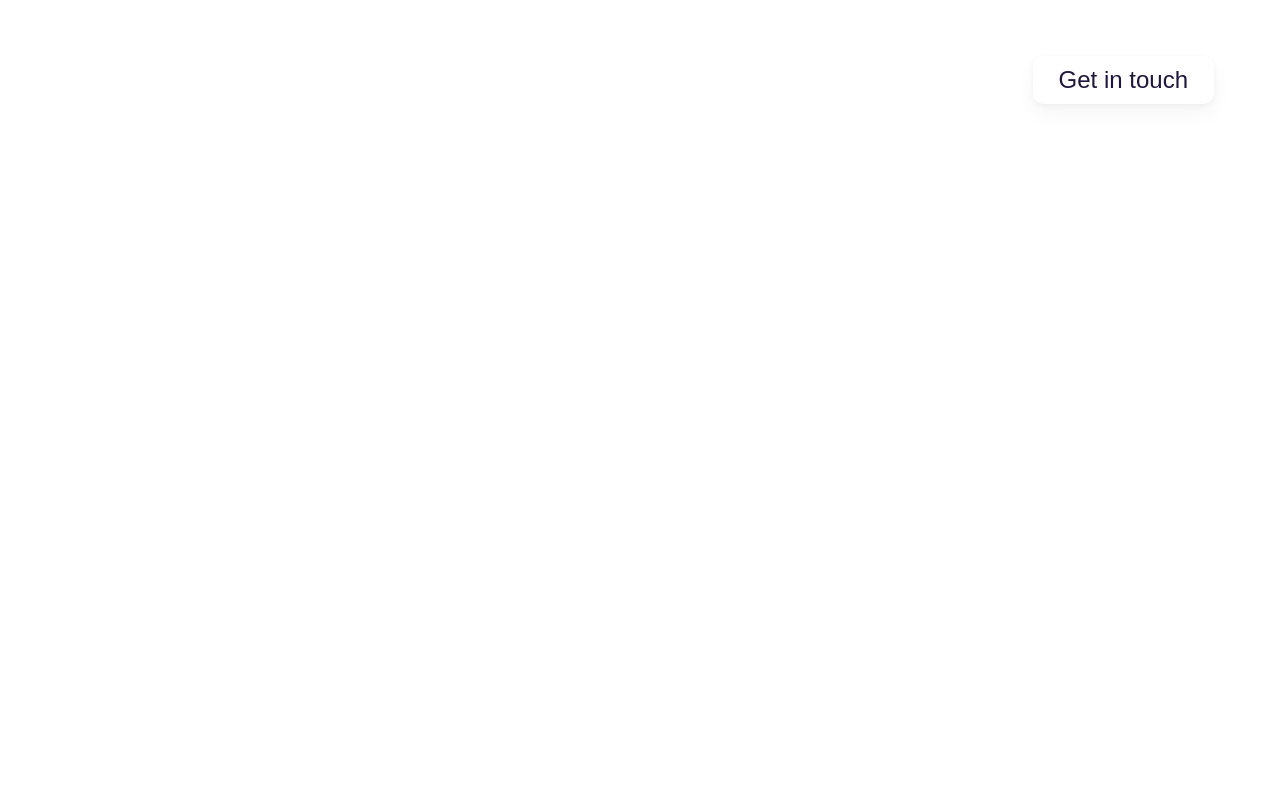
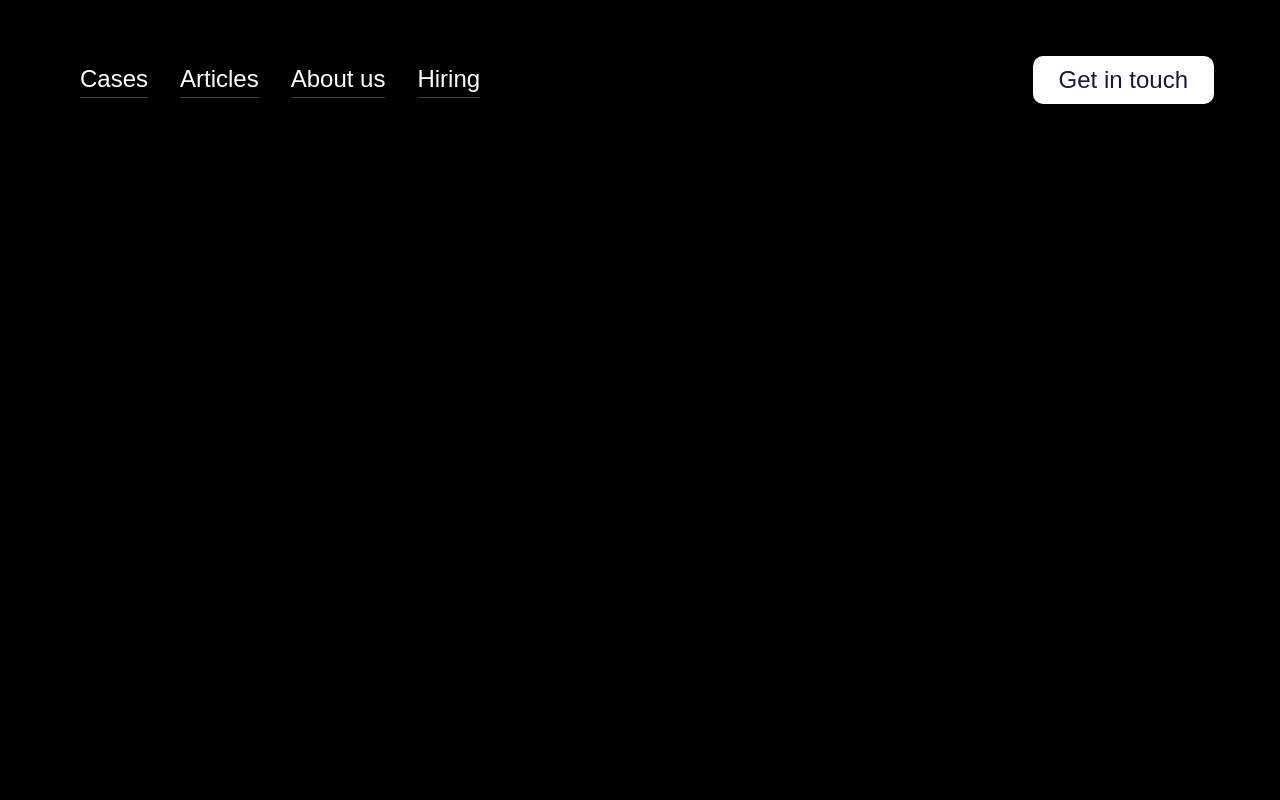
Before and after one commit to cruiserrrrrr/Beach, a plain HTML site: page index.html in a window 1280 px wide. Shown: the top 800 px of the page. Drawn offline with Linux system fonts and the light colour scheme.

Commit message:
Update style.css

```diff
--- a/style.css
+++ b/style.css
@@ -8,7 +8,7 @@ body{
 .page_one{
 	width: 100%;
 	height: 1080px;
-	background-image: url(img/1_page.png);
+	background-color: black;
 }
 
 
```
